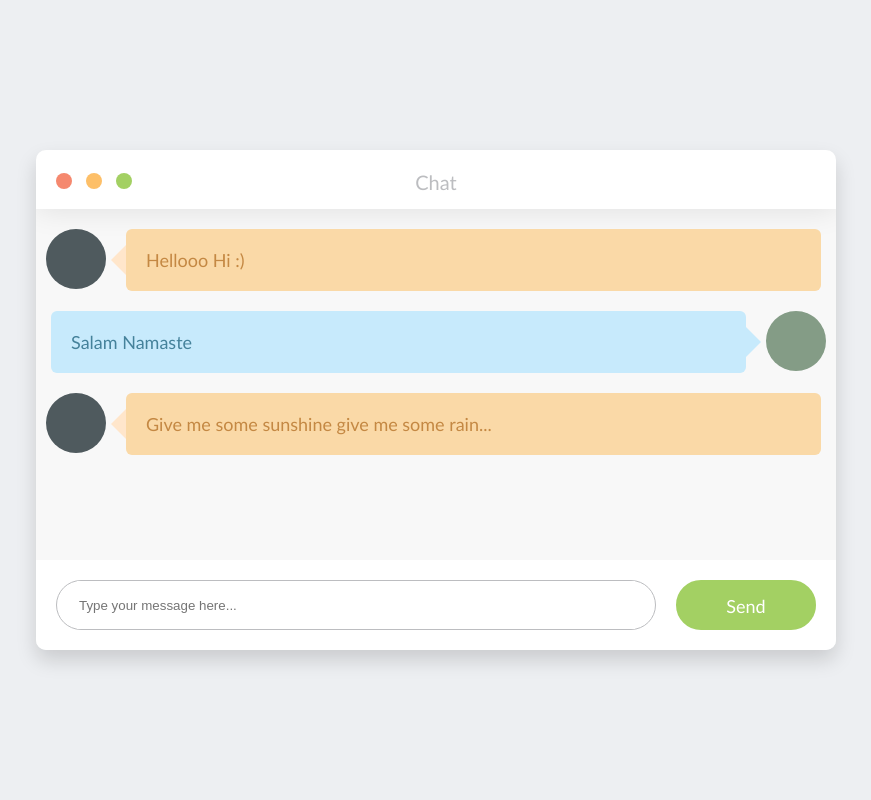
After one commit to Evanmsawyer/USMSocial, a Django app: page /message/ in a window 1280 px wide. The commit adds this page. Shown: the whole page, without its empty margins (204-1075 px from the left). Run offline with Django 5.2, Linux system fonts and the light colour scheme.

Commit message:
Adding DM functionality

```diff
--- a/socialProject/core/urls.py
+++ b/socialProject/core/urls.py
@@ -2,7 +2,8 @@ from django.urls import path
 from . import views
 
 urlpatterns = [
+    path('message/', views.message_view, name='message_view'),
     path('', views.login, name='login'),
-    path('profile', views.profile, name='profile'),
+    path('profile/', views.profile, name='profile'),
     path('logout/', views.logout_view, name='logout'),
 ]
--- a/socialProject/core/views.py
+++ b/socialProject/core/views.py
@@ -4,7 +4,8 @@ from django.contrib import messages
 from django.contrib.auth import logout
 from django.contrib.auth.models import User, auth
 from django.contrib.auth.decorators import login_required
-from .models import Profile
+from django.contrib.auth.models import AnonymousUser
+from .models import Profile, Message
 
 
 def login(request):
@@ -47,7 +48,7 @@ def login(request):
         return render(request, 'login.html')
 
 
-@login_required(login_url='login')
+'''#@login_required(login_url='login')
 def profile(request):
     user_profile = Profile.objects.get(user=request.user)
 
@@ -84,8 +85,40 @@ def profile(request):
             user_profile.year = year
             user_profile.save()
         return redirect('profile')
-    return render(request, 'prof.html', {'user_profile': user_profile})
+    return render(request, 'prof.html', {'user_profile': user_profile})'''
 
+# just for testing purpose without authentication
+
+def profile(request):
+    user_profile = None
+
+    if request.user.is_authenticated:
+        user_profile = Profile.objects.get(user=request.user)
+
+        if request.method == 'POST':
+            if request.FILES.get('image') is not None:
+                image = request.FILES.get('image')
+                bio = request.POST.get('bio', '')
+                major = request.POST.get('major', '')
+                first_name = request.POST.get('first_name', '')
+                last_name = request.POST.get('last_name', '')
+                year = request.POST.get('year', '')
+
+                user_profile.profileimg = image
+                user_profile.bio = bio
+                user_profile.major = major
+                user_profile.first_name = first_name
+                user_profile.last_name = last_name
+                user_profile.year = year
+                user_profile.save()
+
+        return render(request, 'prof.html', {'user_profile': user_profile})
+    else:
+        # if user not authenticated
+        return render(request, 'prof.html')
+
+def message_view(request):
+    return render(request, 'message.html')
 
 @login_required(login_url='login')
 def logout_view(request):
--- a/socialProject/socialProject/urls.py
+++ b/socialProject/socialProject/urls.py
@@ -21,7 +21,7 @@ from django.conf.urls.static import static
 
 urlpatterns = [
     path('admin/', admin.site.urls),
-    path('', include('core.urls'))
+    path('', include('core.urls')),
 ]
 
 urlpatterns += static(settings.MEDIA_URL, document_root=settings.MEDIA_ROOT)
--- /dev/null
+++ b/socialProject/static/assets/message.css
@@ -0,0 +1,195 @@
+* {
+    box-sizing: border-box;
+  }
+
+  body {
+    background-color: #edeff2;
+    font-family: "Calibri", "Roboto", sans-serif;
+  }
+
+  .chat_window {
+    position: absolute;
+    width: calc(100% - 20px);
+    max-width: 800px;
+    height: 500px;
+    border-radius: 10px;
+    background-color: #fff;
+    left: 50%;
+    top: 50%;
+    transform: translateX(-50%) translateY(-50%);
+    box-shadow: 0 10px 20px rgba(0, 0, 0, 0.15);
+    background-color: #f8f8f8;
+    overflow: hidden;
+  }
+
+  .top_menu {
+    background-color: #fff;
+    width: 100%;
+    padding: 20px 0 15px;
+    box-shadow: 0 1px 30px rgba(0, 0, 0, 0.1);
+  }
+  .top_menu .buttons {
+    margin: 3px 0 0 20px;
+    position: absolute;
+  }
+  .top_menu .buttons .button {
+    width: 16px;
+    height: 16px;
+    border-radius: 50%;
+    display: inline-block;
+    margin-right: 10px;
+    position: relative;
+  }
+  .top_menu .buttons .button.close {
+    background-color: #f5886e;
+  }
+  .top_menu .buttons .button.minimize {
+    background-color: #fdbf68;
+  }
+  .top_menu .buttons .button.maximize {
+    background-color: #a3d063;
+  }
+  .top_menu .title {
+    text-align: center;
+    color: #bcbdc0;
+    font-size: 20px;
+  }
+
+  .messages {
+    position: relative;
+    list-style: none;
+    padding: 20px 10px 0 10px;
+    margin: 0;
+    height: 347px;
+    overflow: scroll;
+  }
+  .messages .message {
+    clear: both;
+    overflow: hidden;
+    margin-bottom: 20px;
+    transition: all 0.5s linear;
+    opacity: 0;
+  }
+  .messages .message.left .avatar {
+    background-color: #4f5a5e;
+    float: left;
+  }
+  .messages .message.left .text_wrapper {
+    background-color: #fad9a7;
+    margin-left: 20px;
+  }
+  .messages .message.left .text_wrapper::after, .messages .message.left .text_wrapper::before {
+    right: 100%;
+    border-right-color: #ffe6cb;
+  }
+  .messages .message.left .text {
+    color: #c48843;
+  }
+  .messages .message.right .avatar {
+    background-color: #849c86;
+    float: right;
+  }
+  .messages .message.right .text_wrapper {
+    background-color: #c7eafc;
+    margin-right: 20px;
+    float: right;
+  }
+  .messages .message.right .text_wrapper::after, .messages .message.right .text_wrapper::before {
+    left: 100%;
+    border-left-color: #c7eafc;
+  }
+  .messages .message.right .text {
+    color: #45829b;
+  }
+  .messages .message.appeared {
+    opacity: 1;
+  }
+  .messages .message .avatar {
+    width: 60px;
+    height: 60px;
+    border-radius: 50%;
+    display: inline-block;
+  }
+  .messages .message .text_wrapper {
+    display: inline-block;
+    padding: 20px;
+    border-radius: 6px;
+    width: calc(100% - 85px);
+    min-width: 100px;
+    position: relative;
+  }
+  .messages .message .text_wrapper::after, .messages .message .text_wrapper:before {
+    top: 18px;
+    border: solid transparent;
+    content: " ";
+    height: 0;
+    width: 0;
+    position: absolute;
+    pointer-events: none;
+  }
+  .messages .message .text_wrapper::after {
+    border-width: 13px;
+    margin-top: 0px;
+  }
+  .messages .message .text_wrapper::before {
+    border-width: 15px;
+    margin-top: -2px;
+  }
+  .messages .message .text_wrapper .text {
+    font-size: 18px;
+    font-weight: 300;
+  }
+
+  .bottom_wrapper {
+    position: relative;
+    width: 100%;
+    background-color: #fff;
+    padding: 20px 20px;
+    position: absolute;
+    bottom: 0;
+  }
+  .bottom_wrapper .message_input_wrapper {
+    display: inline-block;
+    height: 50px;
+    border-radius: 25px;
+    border: 1px solid #bcbdc0;
+    width: calc(100% - 160px);
+    position: relative;
+    padding: 0 20px;
+  }
+  .bottom_wrapper .message_input_wrapper .message_input {
+    border: none;
+    height: 100%;
+    box-sizing: border-box;
+    width: calc(100% - 40px);
+    position: absolute;
+    outline-width: 0;
+    color: gray;
+  }
+  .bottom_wrapper .send_message {
+    width: 140px;
+    height: 50px;
+    display: inline-block;
+    border-radius: 50px;
+    background-color: #a3d063;
+    border: 2px solid #a3d063;
+    color: #fff;
+    cursor: pointer;
+    transition: all 0.2s linear;
+    text-align: center;
+    float: right;
+  }
+  .bottom_wrapper .send_message:hover {
+    color: #a3d063;
+    background-color: #fff;
+  }
+  .bottom_wrapper .send_message .text {
+    font-size: 18px;
+    font-weight: 300;
+    display: inline-block;
+    line-height: 48px;
+  }
+
+  .message_template {
+    display: none;
+  }
--- /dev/null
+++ b/socialProject/static/js/message.js
@@ -0,0 +1,57 @@
+(function () {
+    var Message;
+    Message = function (arg) {
+        this.text = arg.text, this.message_side = arg.message_side;
+        this.draw = function (_this) {
+            return function () {
+                var $message;
+                $message = $($('.message_template').clone().html());
+                $message.addClass(_this.message_side).find('.text').html(_this.text);
+                $('.messages').append($message);
+                return setTimeout(function () {
+                    return $message.addClass('appeared');
+                }, 0);
+            };
+        }(this);
+        return this;
+    };
+    $(function () {
+        var getMessageText, message_side, sendMessage;
+        message_side = 'right';
+        getMessageText = function () {
+            var $message_input;
+            $message_input = $('.message_input');
+            return $message_input.val();
+        };
+        sendMessage = function (text) {
+            var $messages, message;
+            if (text.trim() === '') {
+                return;
+            }
+            $('.message_input').val('');
+            $messages = $('.messages');
+            message_side = message_side === 'left' ? 'right' : 'left';
+            message = new Message({
+                text: text,
+                message_side: message_side
+            });
+            message.draw();
+            return $messages.animate({ scrollTop: $messages.prop('scrollHeight') }, 300);
+        };
+        $('.send_message').click(function (e) {
+            return sendMessage(getMessageText());
+        });
+        $('.message_input').keyup(function (e) {
+            if (e.which === 13) {
+                return sendMessage(getMessageText());
+            }
+        });
+        sendMessage('Hellooo Hi :)');
+        setTimeout(function () {
+            return sendMessage('Salam Namaste');
+        }, 1000);
+        return setTimeout(function () {
+            return sendMessage('Give me some sunshine give me some rain...');
+        }, 2000);
+    });
+}.call(this));
--- /dev/null
+++ b/socialProject/templates/message.html
@@ -0,0 +1,33 @@
+{% load static %}
+<div class="chat_window">
+    <div class="top_menu">
+        <div class="buttons">
+            <div class="button close"></div>
+            <div class="button minimize"></div>
+            <div class="button maximize"></div>
+        </div>
+        <div class="title">Chat</div>
+    </div>
+    <ul class="messages"></ul>
+    <div class="bottom_wrapper clearfix">
+        <div class="message_input_wrapper">
+            <input class="message_input" placeholder="Type your message here..." />
+        </div>
+        <div class="send_message">
+            <div class="icon"></div>
+            <div class="text">Send</div>
+        </div>
+    </div>
+
+    <link rel="stylesheet" type="text/css" href="{% static 'assets/message.css' %}">
+    <script src="https://code.jquery.com/jquery-3.6.0.min.js"></script>
+    <script src="{% static 'js/message.js' %}"></script>
+</div>
+<div class="message_template">
+    <li class="message">
+        <div class="avatar"></div>
+        <div class="text_wrapper">
+            <div class="text"></div>
+        </div>
+    </li>
+</div>
```
Also changed, not shown: socialProject/core/models.py (+9 -0 lines), socialProject/templates/prof.html (+10 -5 lines), socialProject/db.sqlite3 (added).
